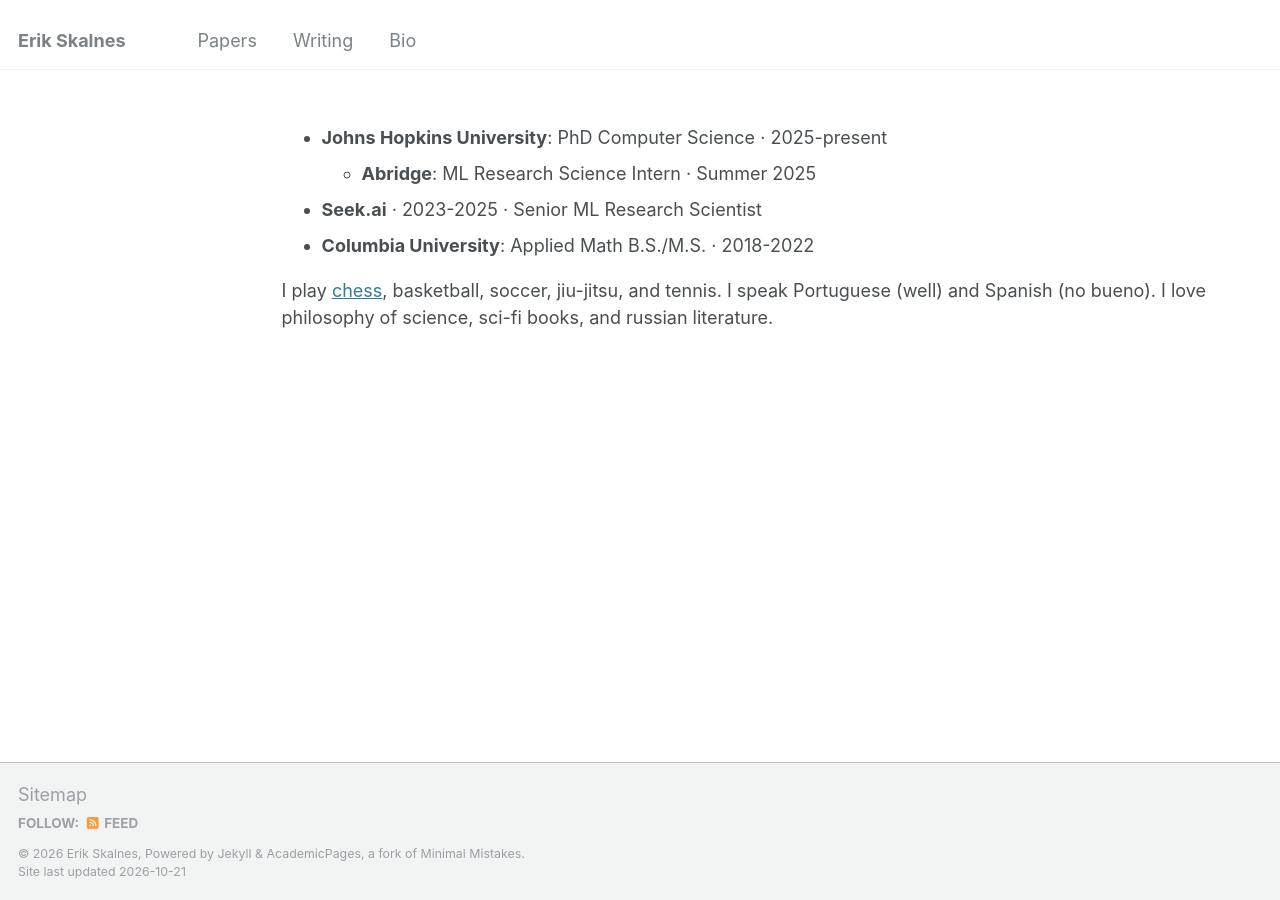
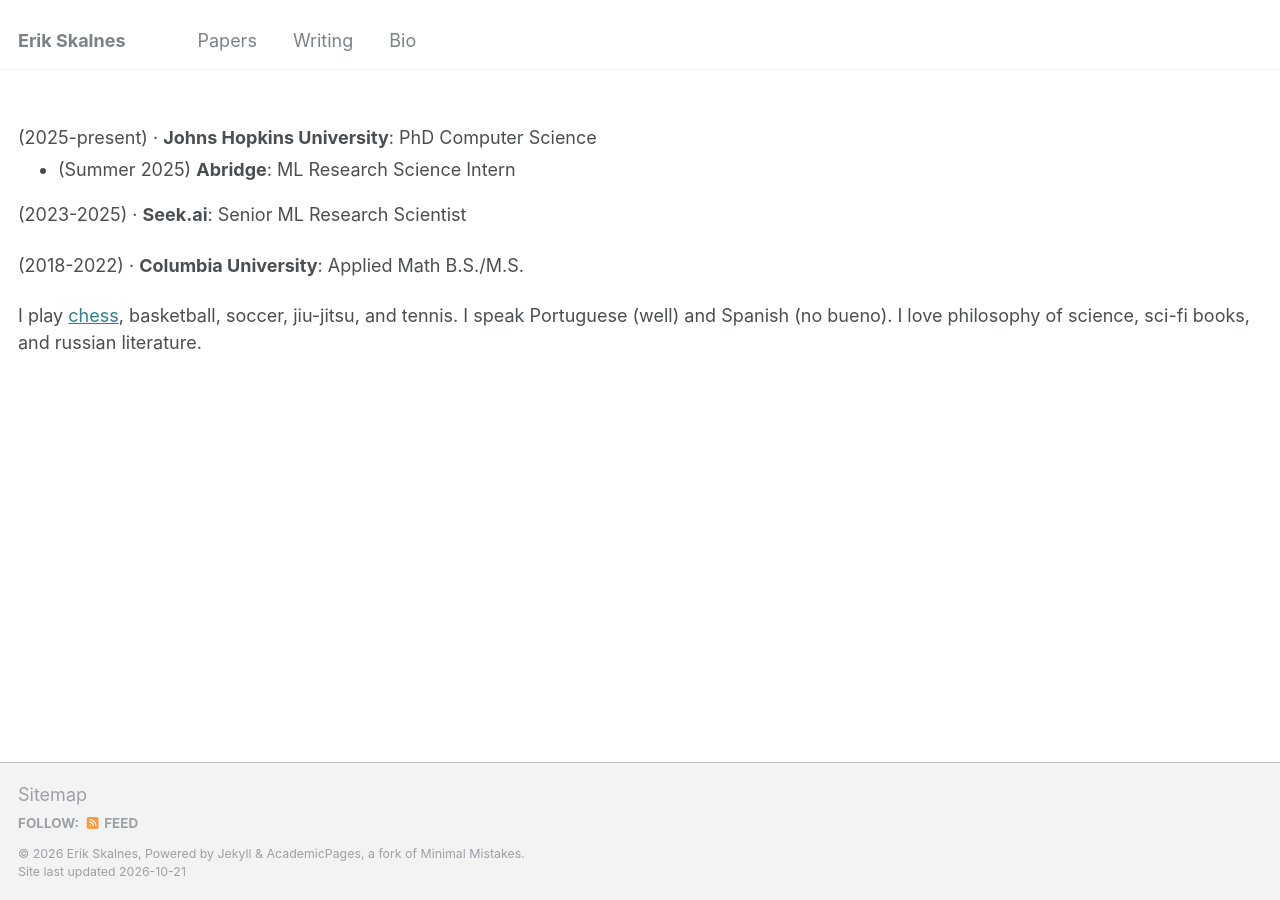
Before and after one commit to skalnes/skalnes.github.io, a Jekyll site: the page built from _pages/bio.md, in a window 1280 px wide. Built offline with Jekyll 4.4.1, drawn with Linux system fonts in a browser that asks for light colours.

Commit message:
fixed the width in fullscreen

```diff
--- a/_layouts/archive.html
+++ b/_layouts/archive.html
@@ -15,7 +15,7 @@ layout: default
 <div id="main" role="main">
   {% include sidebar.html %}
 
-  <div class="archive">
+  <div class="archive{% unless page.author_profile %} archive--wide{% endunless %}">
     {% unless page.header.overlay_color or page.header.overlay_image or page.hide_title %}
       <h1 class="page__title">{{ page.title }}</h1>
     {% endunless %}
--- a/_pages/bio.md
+++ b/_pages/bio.md
@@ -11,9 +11,11 @@ redirect_from:
 
 {% include base_path %}
 
-- **Johns Hopkins University**: PhD Computer Science · 2025-present
-  - **Abridge**: ML Research Science Intern · Summer 2025
-- **Seek.ai** · 2023-2025 · Senior ML Research Scientist
-- **Columbia University**: Applied Math B.S./M.S. · 2018-2022
+(2025-present) · **Johns Hopkins University**: PhD Computer Science
+  - (Summer 2025) **Abridge**: ML Research Science Intern
+
+(2023-2025) · **Seek.ai**: Senior ML Research Scientist
+
+(2018-2022) · **Columbia University**: Applied Math B.S./M.S.
 
 I play [chess](https://lichess.org/@/flopilopigus2), basketball, soccer, jiu-jitsu, and tennis. I speak Portuguese (well) and Spanish (no bueno). I love philosophy of science, sci-fi books, and russian literature.
--- a/_sass/_archive.scss
+++ b/_sass/_archive.scss
@@ -12,6 +12,14 @@
   @include breakpoint($large) {
     @include span(10 of 12 last);
     @include prefix(0.5 of 12);
+  }
+
+  /* use the full width when the page has no sidebar */
+  &.archive--wide {
+    @include breakpoint($large) {
+      @include span(12 of 12);
+      padding-left: 0;
+    }
   }
 
   a {
```
Also changed, not shown: _pages/home.md (+1 -1 lines), _pages/papers.md (+2 -2 lines).
